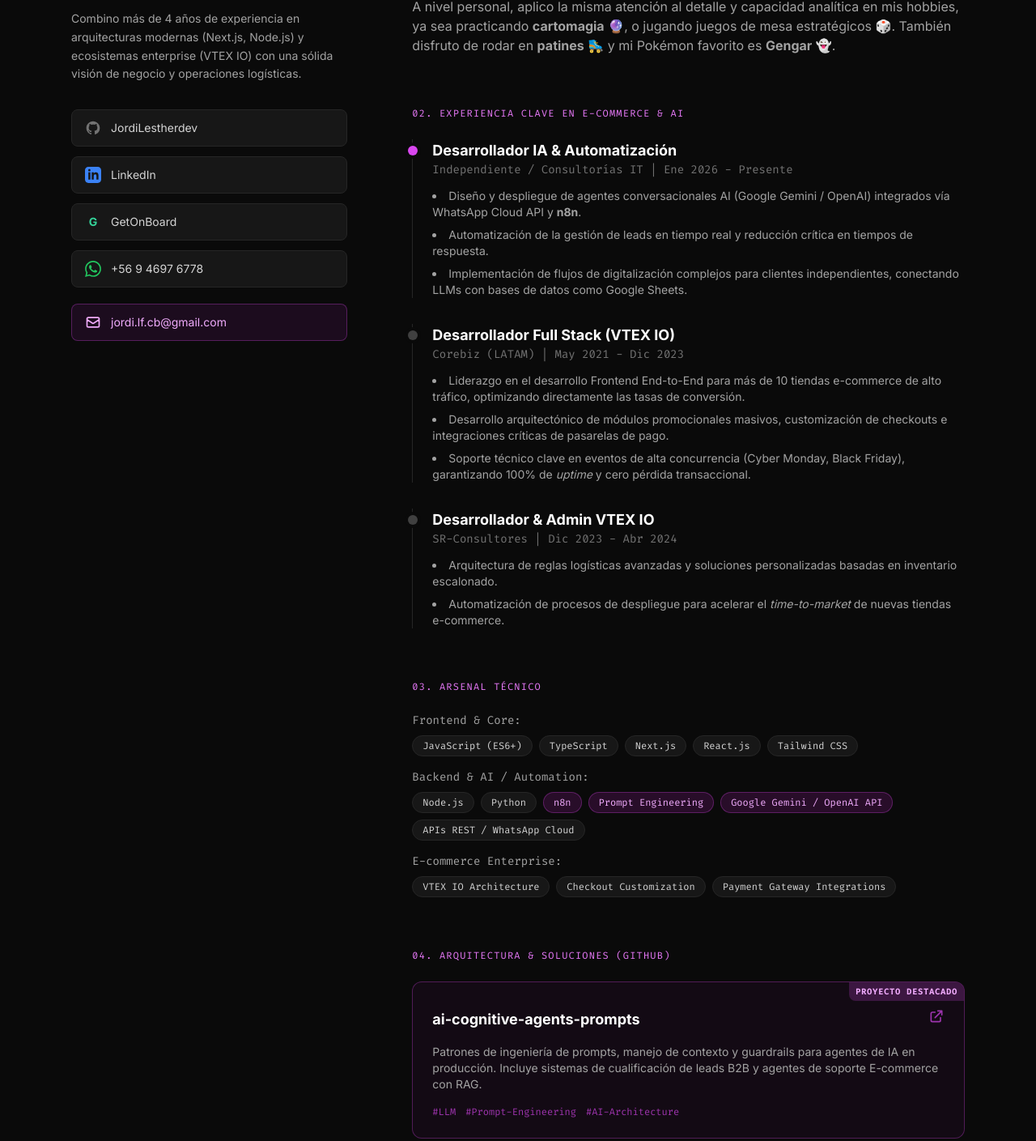
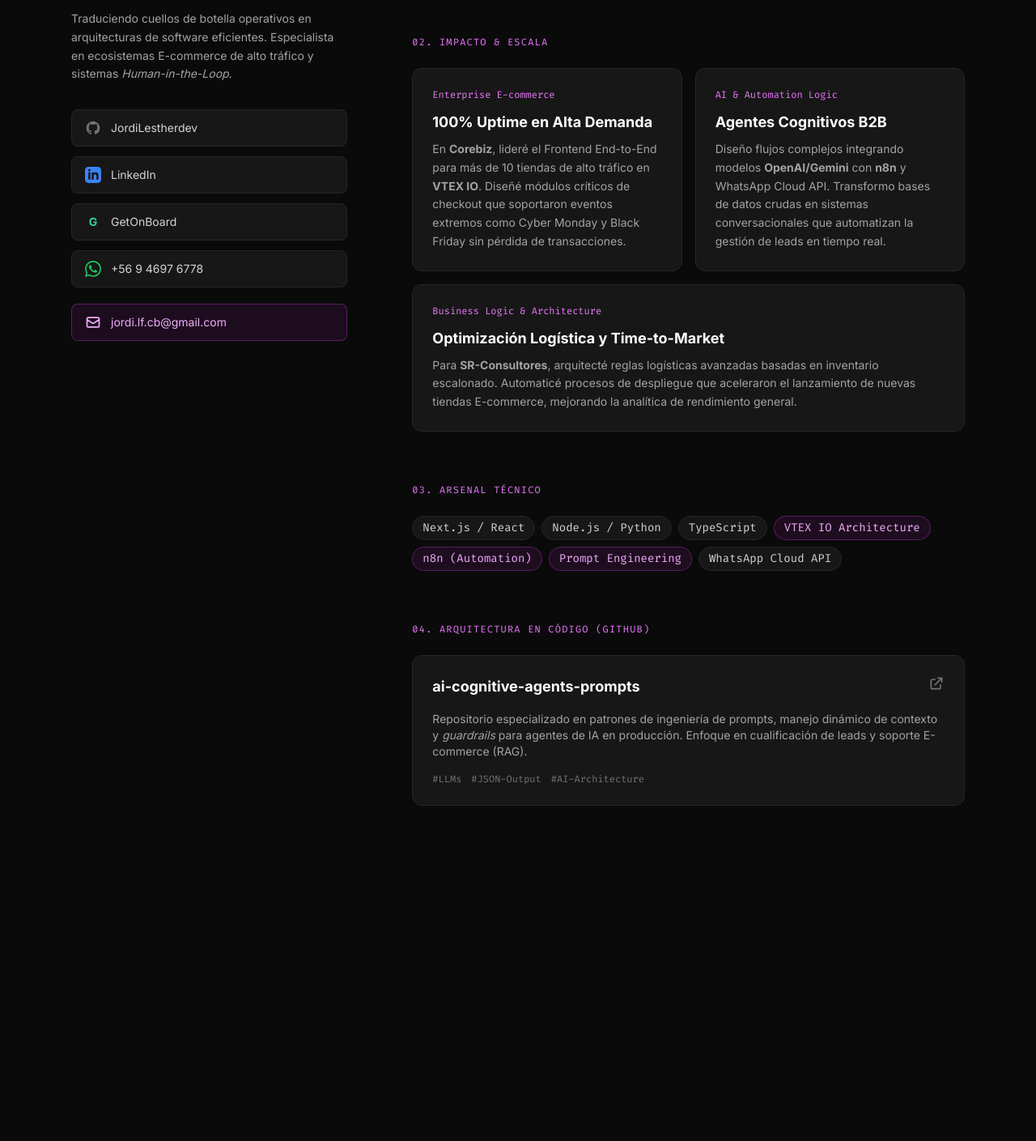
Before and after one commit to JordiLestherdev/JordiLestherdev.github.io, a plain HTML site: page index.html in a window 1280 px wide. Shown: the part 340-1749 px from the top of the page at 81% size. After the commit the page ends 1415 px from the top, so only its background shows below. Drawn offline with nearby package versions, Linux system fonts and the light colour scheme.

Commit message:
Revise profile and experience sections in index.html
Updated various sections of the HTML to improve clarity and accuracy regarding professional experience and skills. Adjusted titles and descriptions to better reflect the developer's expertise in AI and E-commerce.

```diff
--- a/index.html
+++ b/index.html
@@ -4,9 +4,7 @@
     <meta charset="UTF-8">
     <meta name="viewport" content="width=device-width, initial-scale=1.0">
     <title>Jordi Lesther | Full Stack & AI Architect</title>
-    <!-- Tailwind CSS -->
     <script src="https://cdn.tailwindcss.com"></script>
-    <!-- Fuentes: Inter y Fira Code -->
     <link href="https://fonts.googleapis.com/css2?family=Fira+Code:wght@400;500&family=Inter:wght@400;500;700&display=swap" rel="stylesheet">
     <script>
         tailwind.config = {
@@ -27,22 +25,21 @@
 
         <!-- COLUMNA IZQUIERDA (Perfil - Fija en Desktop) -->
         <aside class="md:w-1/3 md:sticky md:top-20 h-fit flex flex-col gap-8">
-
             <div>
                 <div class="w-32 h-32 rounded-2xl overflow-hidden mb-6 ring-2 ring-neutral-800">
                     <img src="https://github.com/JordiLestherdev.png" alt="Jordi Lesther Contreras" class="w-full h-full object-cover grayscale hover:grayscale-0 transition duration-500">
                 </div>
                 <h1 class="text-4xl font-bold text-white tracking-tight mb-2">Jordi Lesther</h1>
-                <h2 class="text-lg font-mono text-fuchsia-400 mb-4">Software Developer | E-commerce & AI</h2>
+                <h2 class="text-lg font-mono text-fuchsia-400 mb-4">Software Developer | AI & E-commerce</h2>
                 <p class="text-neutral-400 text-sm leading-relaxed">
-                    Combino más de 4 años de experiencia en arquitecturas modernas (Next.js, Node.js) y ecosistemas enterprise (VTEX IO) con una sólida visión de negocio y operaciones logísticas.
+                    Traduciendo cuellos de botella operativos en arquitecturas de software eficientes. Especialista en ecosistemas E-commerce de alto tráfico y sistemas <i>Human-in-the-Loop</i>.
                 </p>
             </div>
 
-            <!-- Botonera de Contacto y Redes -->
+            <!-- Botonera de Contacto -->
             <div class="flex flex-col gap-3">
                 <a href="https://github.com/JordiLestherdev" target="_blank" class="flex items-center gap-3 px-4 py-3 bg-neutral-900 hover:bg-neutral-800 border border-neutral-800 rounded-lg text-sm text-neutral-300 hover:text-white transition group">
-                    <svg class="w-5 h-5 text-neutral-500 group-hover:text-white transition" fill="currentColor" viewBox="0 0 24 24" aria-hidden="true"><path fill-rule="evenodd" d="M12 2C6.477 2 2 6.484 2 12.017c0 4.425 2.865 8.18 6.839 9.504.5.092.682-.217.682-.483 0-.237-.008-.868-.013-1.703-2.782.605-3.369-1.343-3.369-1.343-.454-1.158-1.11-1.466-1.11-1.466-.908-.62.069-.608.069-.608 1.003.07 1.531 1.032 1.531 1.032.892 1.53 2.341 1.088 2.91.832.092-.647.35-1.088.636-1.338-2.22-.253-4.555-1.113-4.555-4.951 0-1.093.39-1.988 1.029-2.688-.103-.253-.446-1.272.098-2.65 0 0 .84-.27 2.75 1.026A9.564 9.564 0 0112 6.844c.85.004 1.705.115 2.504.337 1.909-1.296 2.747-1.027 2.747-1.027.546 1.379.202 2.398.1 2.651.64.7 1.028 1.595 1.028 2.688 0 3.848-2.339 4.695-4.566 4.943.359.309.678.92.678 1.855 0 1.338-.012 2.419-.012 2.747 0 .268.18.58.688.482A10.019 10.019 0 0022 12.017C22 6.484 17.522 2 12 2z" clip-rule="evenodd"></path></svg>
+                    <svg class="w-5 h-5 text-neutral-500 group-hover:text-white transition" fill="currentColor" viewBox="0 0 24 24"><path fill-rule="evenodd" d="M12 2C6.477 2 2 6.484 2 12.017c0 4.425 2.865 8.18 6.839 9.504.5.092.682-.217.682-.483 0-.237-.008-.868-.013-1.703-2.782.605-3.369-1.343-3.369-1.343-.454-1.158-1.11-1.466-1.11-1.466-.908-.62.069-.608.069-.608 1.003.07 1.531 1.032 1.531 1.032.892 1.53 2.341 1.088 2.91.832.092-.647.35-1.088.636-1.338-2.22-.253-4.555-1.113-4.555-4.951 0-1.093.39-1.988 1.029-2.688-.103-.253-.446-1.272.098-2.65 0 0 .84-.27 2.75 1.026A9.564 9.564 0 0112 6.844c.85.004 1.705.115 2.504.337 1.909-1.296 2.747-1.027 2.747-1.027.546 1.379.202 2.398.1 2.651.64.7 1.028 1.595 1.028 2.688 0 3.848-2.339 4.695-4.566 4.943.359.309.678.92.678 1.855 0 1.338-.012 2.419-.012 2.747 0 .268.18.58.688.482A10.019 10.019 0 0022 12.017C22 6.484 17.522 2 12 2z" clip-rule="evenodd"></path></svg>
                     JordiLestherdev
                 </a>
                 <a href="https://www.linkedin.com/in/jordilestherdev" target="_blank" class="flex items-center gap-3 px-4 py-3 bg-neutral-900 hover:bg-neutral-800 border border-neutral-800 rounded-lg text-sm text-neutral-300 hover:text-white transition group">
@@ -67,122 +64,85 @@
         <!-- COLUMNA DERECHA (Contenido) -->
         <main class="md:w-2/3 flex flex-col gap-16">
 
-            <!-- Sección Sobre Mí (Enfoque Business & AI) -->
+            <!-- 01. Sobre Mí -->
             <section>
-                <h3 class="text-xs font-mono text-fuchsia-400 uppercase tracking-widest mb-4">01. Perfil & Visión de Negocio</h3>
+                <h3 class="text-xs font-mono text-fuchsia-400 uppercase tracking-widest mb-4">01. El Desarrollador</h3>
                 <div class="prose prose-invert prose-neutral max-w-none text-neutral-400">
                     <p class="mb-4">
-                        Soy un desarrollador que entiende que el código es una herramienta para resolver problemas de negocio. Me especializo en la intersección entre el E-commerce de alto rendimiento y la automatización con Inteligencia Artificial.
-                    </p>
-                    <p class="mb-4">
-                        Mi enfoque técnico se basa en la optimización de las tasas de conversión y la reducción de la fricción operativa. Mi experiencia técnica está fuertemente respaldada por un <b>Business Acumen</b> forjado en la gestión operativa logística bajo alta presión, lo que me permite diseñar arquitecturas de software que no solo funcionan, sino que escalan y responden a las necesidades reales del mercado.
+                        Soy un Full Stack Web Developer con más de 4 años de experiencia creando ecosistemas digitales y un fuerte <i>Business Acumen</i>. Mi visión técnica está forjada en el mundo real: antes de optimizar código, gestioné la logística de alta exigencia y las operaciones en terreno. Por eso entiendo que el software debe resolver cuellos de botella reales, no solo compilar sin errores.
                     </p>
                     <p>
-                         A nivel personal, aplico la misma atención al detalle y capacidad analítica en mis hobbies, ya sea practicando <b>cartomagia</b> 🔮, o jugando juegos de mesa estratégicos 🎲. También disfruto de rodar en <b>patines</b> 🛼 y mi Pokémon favorito es <b>Gengar</b> 👻.
+                        Fuera de la terminal, aplico la misma lógica estructurada a mis pasiones: soy un fanático de la <b>cartomagia</b> 🔮, estratega en <b>juegos de mesa</b> 🎲, y disfruto desconectar rodando en <b>patines</b> 🛼. (Y sí, mi Pokémon favorito siempre será <b>Gengar</b> 👻).
                     </p>
                 </div>
             </section>
 
-            <!-- Sección Experiencia Laboral Destacada -->
+            <!-- 02. Impacto & Escala (La data del CV pero en formato UI Component) -->
             <section>
-                <h3 class="text-xs font-mono text-fuchsia-400 uppercase tracking-widest mb-6">02. Experiencia Clave en E-commerce & AI</h3>
+                <h3 class="text-xs font-mono text-fuchsia-400 uppercase tracking-widest mb-6">02. Impacto & Escala</h3>
 
-                <div class="flex flex-col gap-8">
-                    <!-- Experiencia 1: Independiente IA -->
-                    <div class="relative pl-6 border-l border-neutral-800">
-                        <div class="absolute w-3 h-3 bg-fuchsia-500 rounded-full -left-[6.5px] top-2 ring-4 ring-neutral-950"></div>
-                        <h4 class="text-lg font-bold text-white">Desarrollador IA & Automatización</h4>
-                        <div class="text-sm font-mono text-neutral-500 mb-3">Independiente / Consultorías IT | Ene 2026 - Presente</div>
-                        <ul class="text-sm text-neutral-400 list-disc list-inside space-y-2">
-                            <li>Diseño y despliegue de agentes conversacionales AI (Google Gemini / OpenAI) integrados vía WhatsApp Cloud API y <b>n8n</b>.</li>
-                            <li>Automatización de la gestión de leads en tiempo real y reducción crítica en tiempos de respuesta.</li>
-                            <li>Implementación de flujos de digitalización complejos para clientes independientes, conectando LLMs con bases de datos como Google Sheets.</li>
-                        </ul>
+                <div class="grid grid-cols-1 md:grid-cols-2 gap-4">
+
+                    <!-- Tarjeta: Corebiz & Alta Concurrencia -->
+                    <div class="p-6 bg-neutral-900 border border-neutral-800 rounded-xl hover:border-fuchsia-500/30 transition">
+                        <div class="text-fuchsia-400 font-mono text-xs mb-3">Enterprise E-commerce</div>
+                        <h4 class="text-white font-bold text-lg mb-2">100% Uptime en Alta Demanda</h4>
+                        <p class="text-neutral-400 text-sm leading-relaxed">
+                            En <b>Corebiz</b>, lideré el Frontend End-to-End para más de 10 tiendas de alto tráfico en <b>VTEX IO</b>. Diseñé módulos críticos de checkout que soportaron eventos extremos como Cyber Monday y Black Friday sin pérdida de transacciones.
+                        </p>
                     </div>
 
-                    <!-- Experiencia 2: VTEX Corebiz -->
-                    <div class="relative pl-6 border-l border-neutral-800">
-                        <div class="absolute w-3 h-3 bg-neutral-700 rounded-full -left-[6.5px] top-2 ring-4 ring-neutral-950"></div>
-                        <h4 class="text-lg font-bold text-white">Desarrollador Full Stack (VTEX IO)</h4>
-                        <div class="text-sm font-mono text-neutral-500 mb-3">Corebiz (LATAM) | May 2021 - Dic 2023</div>
-                        <ul class="text-sm text-neutral-400 list-disc list-inside space-y-2">
-                            <li>Liderazgo en el desarrollo Frontend End-to-End para más de 10 tiendas e-commerce de alto tráfico, optimizando directamente las tasas de conversión.</li>
-                            <li>Desarrollo arquitectónico de módulos promocionales masivos, customización de checkouts e integraciones críticas de pasarelas de pago.</li>
-                            <li>Soporte técnico clave en eventos de alta concurrencia (Cyber Monday, Black Friday), garantizando 100% de <i>uptime</i> y cero pérdida transaccional.</li>
-                        </ul>
+                    <!-- Tarjeta: IA y Automatización -->
+                    <div class="p-6 bg-neutral-900 border border-neutral-800 rounded-xl hover:border-fuchsia-500/30 transition">
+                        <div class="text-fuchsia-400 font-mono text-xs mb-3">AI & Automation Logic</div>
+                        <h4 class="text-white font-bold text-lg mb-2">Agentes Cognitivos B2B</h4>
+                        <p class="text-neutral-400 text-sm leading-relaxed">
+                            Diseño flujos complejos integrando modelos <b>OpenAI/Gemini</b> con <b>n8n</b> y WhatsApp Cloud API. Transformo bases de datos crudas en sistemas conversacionales que automatizan la gestión de leads en tiempo real.
+                        </p>
                     </div>
 
-                     <!-- Experiencia 3: VTEX SR-Consultores -->
-                    <div class="relative pl-6 border-l border-neutral-800">
-                        <div class="absolute w-3 h-3 bg-neutral-700 rounded-full -left-[6.5px] top-2 ring-4 ring-neutral-950"></div>
-                        <h4 class="text-lg font-bold text-white">Desarrollador & Admin VTEX IO</h4>
-                        <div class="text-sm font-mono text-neutral-500 mb-3">SR-Consultores | Dic 2023 - Abr 2024</div>
-                        <ul class="text-sm text-neutral-400 list-disc list-inside space-y-2">
-                            <li>Arquitectura de reglas logísticas avanzadas y soluciones personalizadas basadas en inventario escalonado.</li>
-                            <li>Automatización de procesos de despliegue para acelerar el <i>time-to-market</i> de nuevas tiendas e-commerce.</li>
-                        </ul>
+                    <!-- Tarjeta: SR-Consultores & Logística -->
+                    <div class="p-6 bg-neutral-900 border border-neutral-800 rounded-xl hover:border-fuchsia-500/30 transition md:col-span-2">
+                        <div class="text-fuchsia-400 font-mono text-xs mb-3">Business Logic & Architecture</div>
+                        <h4 class="text-white font-bold text-lg mb-2">Optimización Logística y Time-to-Market</h4>
+                        <p class="text-neutral-400 text-sm leading-relaxed">
+                            Para <b>SR-Consultores</b>, arquitecté reglas logísticas avanzadas basadas en inventario escalonado. Automaticé procesos de despliegue que aceleraron el lanzamiento de nuevas tiendas E-commerce, mejorando la analítica de rendimiento general.
+                        </p>
                     </div>
+
                 </div>
             </section>
 
-             <!-- Sección Arsenal Técnico -->
+            <!-- 03. Arsenal Técnico -->
             <section>
                 <h3 class="text-xs font-mono text-fuchsia-400 uppercase tracking-widest mb-6">03. Arsenal Técnico</h3>
-
-                <div class="mb-4">
-                    <p class="text-sm text-neutral-400 mb-2 font-mono">Frontend & Core:</p>
                 <div class="flex flex-wrap gap-2">
-                        <span class="px-3 py-1 bg-neutral-900 border border-neutral-800 rounded-full text-xs font-mono text-neutral-300">JavaScript (ES6+)</span>
-                        <span class="px-3 py-1 bg-neutral-900 border border-neutral-800 rounded-full text-xs font-mono text-neutral-300">TypeScript</span>
-                        <span class="px-3 py-1 bg-neutral-900 border border-neutral-800 rounded-full text-xs font-mono text-neutral-300">Next.js</span>
-                        <span class="px-3 py-1 bg-neutral-900 border border-neutral-800 rounded-full text-xs font-mono text-neutral-300">React.js</span>
-                        <span class="px-3 py-1 bg-neutral-900 border border-neutral-800 rounded-full text-xs font-mono text-neutral-300">Tailwind CSS</span>
-                    </div>
-                </div>
-
-                <div class="mb-4">
-                    <p class="text-sm text-neutral-400 mb-2 font-mono">Backend & AI / Automation:</p>
-                    <div class="flex flex-wrap gap-2">
-                        <span class="px-3 py-1 bg-neutral-900 border border-neutral-800 rounded-full text-xs font-mono text-neutral-300">Node.js</span>
-                        <span class="px-3 py-1 bg-neutral-900 border border-neutral-800 rounded-full text-xs font-mono text-neutral-300">Python</span>
-                        <span class="px-3 py-1 bg-fuchsia-900/30 border border-fuchsia-500/30 rounded-full text-xs font-mono text-fuchsia-300">n8n</span>
-                        <span class="px-3 py-1 bg-fuchsia-900/30 border border-fuchsia-500/30 rounded-full text-xs font-mono text-fuchsia-300">Prompt Engineering</span>
-                        <span class="px-3 py-1 bg-fuchsia-900/30 border border-fuchsia-500/30 rounded-full text-xs font-mono text-fuchsia-300">Google Gemini / OpenAI API</span>
-                        <span class="px-3 py-1 bg-neutral-900 border border-neutral-800 rounded-full text-xs font-mono text-neutral-300">APIs REST / WhatsApp Cloud</span>
-                    </div>
-                </div>
-
-                <div>
-                    <p class="text-sm text-neutral-400 mb-2 font-mono">E-commerce Enterprise:</p>
-                    <div class="flex flex-wrap gap-2">
-                        <span class="px-3 py-1 bg-neutral-900 border border-neutral-800 rounded-full text-xs font-mono text-neutral-300">VTEX IO Architecture</span>
-                        <span class="px-3 py-1 bg-neutral-900 border border-neutral-800 rounded-full text-xs font-mono text-neutral-300">Checkout Customization</span>
-                        <span class="px-3 py-1 bg-neutral-900 border border-neutral-800 rounded-full text-xs font-mono text-neutral-300">Payment Gateway Integrations</span>
-                    </div>
+                    <span class="px-3 py-1 bg-neutral-900 border border-neutral-800 rounded-full text-sm font-mono text-neutral-300">Next.js / React</span>
+                    <span class="px-3 py-1 bg-neutral-900 border border-neutral-800 rounded-full text-sm font-mono text-neutral-300">Node.js / Python</span>
+                    <span class="px-3 py-1 bg-neutral-900 border border-neutral-800 rounded-full text-sm font-mono text-neutral-300">TypeScript</span>
+                    <span class="px-3 py-1 bg-fuchsia-900/20 border border-fuchsia-500/30 rounded-full text-sm font-mono text-fuchsia-300">VTEX IO Architecture</span>
+                    <span class="px-3 py-1 bg-fuchsia-900/20 border border-fuchsia-500/30 rounded-full text-sm font-mono text-fuchsia-300">n8n (Automation)</span>
+                    <span class="px-3 py-1 bg-fuchsia-900/20 border border-fuchsia-500/30 rounded-full text-sm font-mono text-fuchsia-300">Prompt Engineering</span>
+                    <span class="px-3 py-1 bg-neutral-900 border border-neutral-800 rounded-full text-sm font-mono text-neutral-300">WhatsApp Cloud API</span>
                 </div>
             </section>
 
-            <!-- Sección Casos de Estudio (GitHub) -->
+            <!-- 04. Casos de Estudio (GitHub) -->
             <section>
-                <h3 class="text-xs font-mono text-fuchsia-400 uppercase tracking-widest mb-6">04. Arquitectura & Soluciones (GitHub)</h3>
-                <div class="flex flex-col gap-6">
+                <h3 class="text-xs font-mono text-fuchsia-400 uppercase tracking-widest mb-6">04. Arquitectura en Código (GitHub)</h3>
 
-                    <!-- Proyecto Destacado (Prompts) -->
-                    <a href="https://github.com/JordiLestherdev" target="_blank" class="group block p-6 bg-fuchsia-900/10 border border-fuchsia-500/30 hover:border-fuchsia-500/60 rounded-xl transition duration-300 relative overflow-hidden">
-                        <div class="absolute top-0 right-0 bg-fuchsia-500/20 text-fuchsia-300 text-[10px] font-bold px-2 py-1 rounded-bl-lg font-mono tracking-widest uppercase">Proyecto Destacado</div>
-                        <div class="flex justify-between items-start mb-4 mt-2">
+                <a href="https://github.com/JordiLestherdev" target="_blank" class="group block p-6 bg-neutral-900 hover:bg-neutral-800 border border-neutral-800 hover:border-fuchsia-500/50 rounded-xl transition duration-300">
+                    <div class="flex justify-between items-start mb-4">
                         <h4 class="text-lg font-bold text-white group-hover:text-fuchsia-400 transition">ai-cognitive-agents-prompts</h4>
-                            <svg class="w-5 h-5 text-fuchsia-500/70 group-hover:text-fuchsia-400 transition" fill="none" stroke="currentColor" viewBox="0 0 24 24"><path stroke-linecap="round" stroke-linejoin="round" stroke-width="2" d="M10 6H6a2 2 0 00-2 2v10a2 2 0 002 2h10a2 2 0 002-2v-4M14 4h6m0 0v6m0-6L10 14"></path></svg>
+                        <svg class="w-5 h-5 text-neutral-500 group-hover:text-fuchsia-400 transition" fill="none" stroke="currentColor" viewBox="0 0 24 24"><path stroke-linecap="round" stroke-linejoin="round" stroke-width="2" d="M10 6H6a2 2 0 00-2 2v10a2 2 0 002 2h10a2 2 0 002-2v-4M14 4h6m0 0v6m0-6L10 14"></path></svg>
                     </div>
-                        <p class="text-sm text-neutral-400 mb-4">Patrones de ingeniería de prompts, manejo de contexto y guardrails para agentes de IA en producción. Incluye sistemas de cualificación de leads B2B y agentes de soporte E-commerce con RAG.</p>
-                        <div class="flex gap-3 text-xs font-mono text-fuchsia-500/70">
-                            <span>#LLM</span>
-                            <span>#Prompt-Engineering</span>
+                    <p class="text-sm text-neutral-400 mb-4">Repositorio especializado en patrones de ingeniería de prompts, manejo dinámico de contexto y <i>guardrails</i> para agentes de IA en producción. Enfoque en cualificación de leads y soporte E-commerce (RAG).</p>
+                    <div class="flex gap-3 text-xs font-mono text-neutral-500 group-hover:text-fuchsia-400/70 transition">
+                        <span>#LLMs</span>
+                        <span>#JSON-Output</span>
                         <span>#AI-Architecture</span>
                     </div>
                 </a>
-
-                </div>
             </section>
 
         </main>
```
Lines whose indentation alone changed are shown as unchanged.
